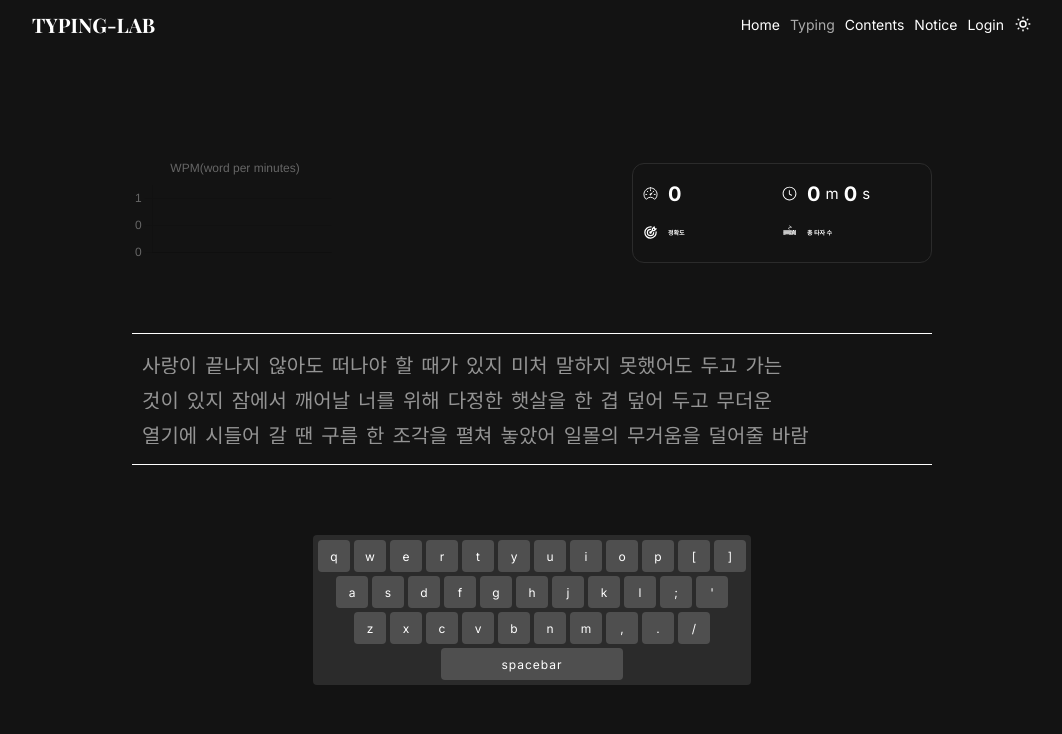
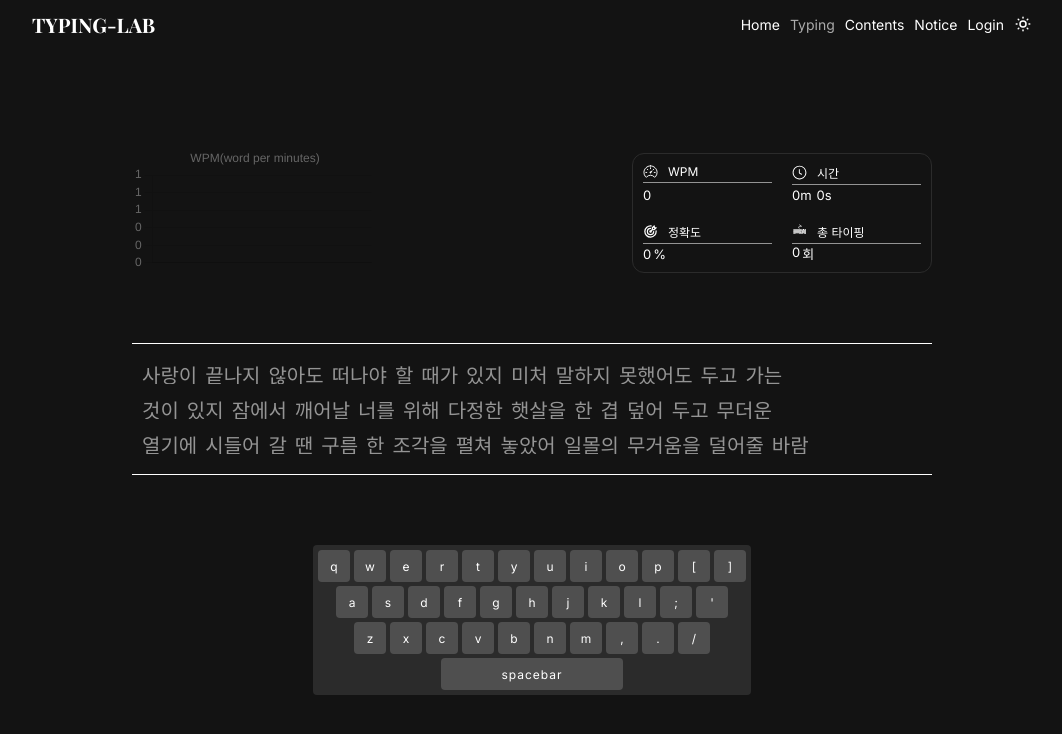
Before and after one commit to lofi-J/Typing-Lab, a Next.js app: page /typing in a window 1280 px wide. Shown: the top 734 px of the page, without its empty margins (108-1170 px from the left). Built offline with nearby package versions, Linux system fonts and the light colour scheme; a web font is replaced by a local one.

Commit message:
[개발] Typing 대시보드
 - 대시보드 데이터 css 및 컴포넌트 화

```diff
--- a/app/typing/page.tsx
+++ b/app/typing/page.tsx
@@ -19,8 +19,7 @@ export type TTextCounts = {
 export default function Typing() {
   const [targetList, setTargetList] = useState<string[]>();
   const [textCounts, setTextCounts] = useState<TTextCounts>({totalCount: 0, wrongCount:0});
-  const {totalCount, wrongCount} = textCounts;
-  const startTime = useSetStartTime(totalCount);
+  const startTime = useSetStartTime(textCounts.totalCount);
 
   useEffect(() => {
     setTargetList(splitTextByLine(sentence.contents, 76, sentence.lang));
--- /dev/null
+++ b/component/cards/IconCountCard/IconCountCard.module.css
@@ -0,0 +1,29 @@
+.card {
+  display: flex;
+  flex-direction: column;
+  justify-content: space-between;
+}
+
+.header {
+  display: flex;
+  align-items: center;
+  padding-bottom: 0.3rem;
+  border-bottom: 1px solid var(--gray-500);
+  & > svg {
+    margin-right: 1rem;
+  }
+  & > span {
+    font-size: 1.2rem;
+  }
+}
+
+.body {
+  display: flex;
+  & > span, & > span > span {
+    font-size: 1.3rem;
+  }
+}
+
+.unit {
+  padding-left: 0.2rem;
+}
--- /dev/null
+++ b/component/cards/IconCountCard/IconCountCard.tsx
@@ -0,0 +1,29 @@
+import styles from "./IconCountCard.module.css";
+import {IconType} from "react-icons";
+import {ReactNode} from "react";
+
+
+interface IIconCountCard {
+  icon: IconType;
+  title: string;
+  value: number | string | ReactNode;
+  unit?: string;
+}
+
+const IconCountCard = ({icon: Icon, title, value, unit}: IIconCountCard) => {
+
+  return (
+    <div className={styles.card}>
+      <div className={styles.header}>
+        <Icon size={15} />
+        <span>{title}</span>
+      </div>
+      <div className={styles.body}>
+        <span>{value}</span>
+        {unit && <span className={styles.unit}>{unit}</span>}
+      </div>
+    </div>
+  );
+}
+
+export default IconCountCard;
--- a/component/dashboard/WpmDashboard/WpmDashboard.module.css
+++ b/component/dashboard/WpmDashboard/WpmDashboard.module.css
@@ -7,7 +7,7 @@
 
 .chart {
 	width: 30rem;
-	height: 10rem;
+	height: 12rem;
 	& > canvas {
 		width: 100%;
 		height: 100%;
@@ -16,31 +16,12 @@
 
 .dashboard {
 	width: 30rem;
-	height: 10rem;
+	height: 12rem;
 	border: 1px solid var(--gray-900);
 	border-radius: var(--border-radius);
 	padding: 1rem;
 	display: grid;
 	grid-template-rows: repeat(2, 1fr);
 	grid-template-columns: repeat(2, 1fr);
+	gap: 2rem;
 }
-
-.data_wrap {
-	display: flex;
-	align-items: center;
-	gap: 1rem;
-	& > span { font-size: 1.5rem; }
-	& > svg {
-		width: 1.5rem;
-		height: 1.5rem;
-	}
-}
-
-.time {
-	display: flex;
-	align-items: center;
-	gap: 0.5rem;
-}
-.data {
-	font-size: 2rem;
-}
--- a/component/dashboard/WpmDashboard/WpmDashboard.tsx
+++ b/component/dashboard/WpmDashboard/WpmDashboard.tsx
@@ -7,9 +7,10 @@ import useCalcWPM from "@/hooks/useCalcWPM";
 import LineChart from "@/component/chart/LineChart";
 import { IoSpeedometerOutline } from "react-icons/io5";
 import { GoClock } from "react-icons/go";
-import {converMsToMinSec} from "@/utils/dashboardHelper";
+import {converMsToMinSec, calculateAccuracy} from "@/utils/dashboardHelper";
 import { TbTargetArrow } from "react-icons/tb";
 import { GiKeyboard } from "react-icons/gi";
+import IconCountCard from "@/component/cards/IconCountCard/IconCountCard";
 
 
 interface IWpmDashboard {
@@ -34,33 +35,39 @@ const WpmDashboard = ({textCounts, startTime}: IWpmDashboard) => {
     });
   }, [wpm])
 
-
-  // TODO 정확도, 총 타자 수 등 ... (디자인 수정 필요)
   return (
     <div className={styles.container}>
       <div className={styles.chart}>
         <LineChart wpms={wpmQueue} />
       </div>
       <div className={styles.dashboard}>
-        <div className={styles.data_wrap}>
-          <IoSpeedometerOutline />
-          <b className={styles.data}>{wpm}</b>
-        </div>
-        <div className={styles.data_wrap}>
-          <GoClock />
-          <span className={styles.time}>
-            <b className={styles.data}>{minutes}</b>m
-            <b className={styles.data}>{seconds}</b>s
-          </span>
-        </div>
-        <div className={styles.data_wrap}>
-          <TbTargetArrow />
-          <b>정확도</b>
-        </div>
-        <div className={styles.data_wrap}>
-          <GiKeyboard />
-          <b>총 타자 수</b>
-        </div>
+        <IconCountCard
+          icon={IoSpeedometerOutline}
+          title={'WPM'}
+          value={wpm}
+        />
+        <IconCountCard
+          icon={GoClock}
+          title={'시간'}
+          value={(
+            <>
+              <span>{minutes}m</span>
+              <span style={{paddingLeft: '0.5rem'}}>{seconds}s</span>
+            </>
+          )}
+        />
+        <IconCountCard
+          icon={TbTargetArrow}
+          title={'정확도'}
+          value={calculateAccuracy(textCounts.totalCount, textCounts.wrongCount)}
+          unit={'%'}
+        />
+        <IconCountCard
+          icon={GiKeyboard}
+          title={'총 타이핑'}
+          value={textCounts.totalCount}
+          unit={'회'}
+        />
       </div>
     </div>
   );
--- a/utils/dashboardHelper.ts
+++ b/utils/dashboardHelper.ts
@@ -4,3 +4,10 @@ export const converMsToMinSec = (ms: number) => {
 
   return {minutes, seconds};
 }
+
+export const calculateAccuracy = (totalCount: number, mistake: number) => {
+  if (totalCount === 0) return 0;
+
+  const accuracy = ((totalCount - mistake) / totalCount) * 100;
+  return Math.round(accuracy);
+}
```
